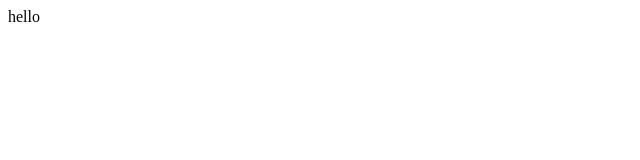
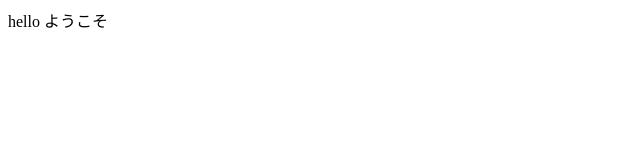
Before and after one commit to allblue3259-lgtm/retro-cafe-site, a plain HTML site: page index.html in a window 1280 px wide. Shown: the full height of the page, 0-640 px from the left. Drawn offline with Linux system fonts and the light colour scheme.

Commit message:
update greeting text

```diff
--- a/index.html
+++ b/index.html
@@ -1,6 +1,6 @@
 <!DOCTYPE html>
 <html>
 <head><title>Retro Cafe</title></head>
-<body>hello</body>
+<body>hello ようこそ</body>
 
 </html>
```
